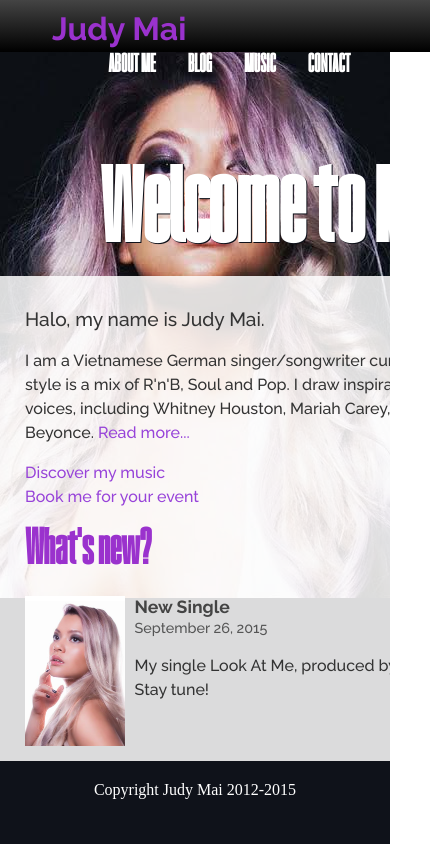
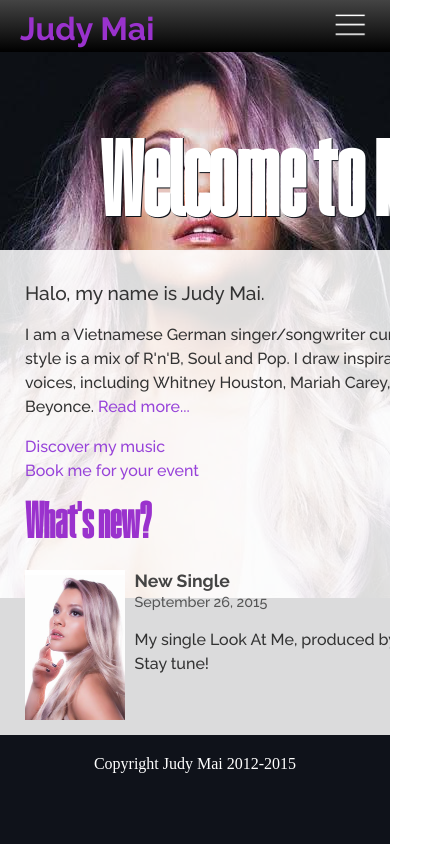
Before and after one commit to myfashionhub/judy-mai, a plain HTML site: page index.html in a window 390 px wide. Shown: the whole page, 430 px wide, since content can reach past the window. Drawn offline with nearby package versions, Linux system fonts and the light colour scheme; no server answers; a script that the page names is missing; a web font is replaced by a local one.

Commit message:
Add hamburger button + mobile menu styling

```diff
--- a/index.html
+++ b/index.html
@@ -34,6 +34,9 @@
   <a href="/">
     <h1 class='logo'>Judy Mai</h1>
   </a>
+
+  <img src='/images/hamburger.png' class='expand'/>
+
   <ul>
     <li data-name='about'>
       <a href="#about" class='page about'>About me</a>
@@ -51,6 +54,7 @@
       <a href="#contact" class='page contact'>Contact</a>
     </li>
   </ul>
+
 </nav>
 
 <!-- WRAPPER -->
--- a/stylesheet/base.css
+++ b/stylesheet/base.css
@@ -34,7 +34,7 @@ p, span {
   font-weight: 500;
 }
 
-div {
+div, nav, ul, li, p, span {
   box-sizing: border-box;
 }
 
--- a/stylesheet/layout.css
+++ b/stylesheet/layout.css
@@ -42,6 +42,10 @@ nav .logo {
 
 nav .logo:hover {
   color: #fff;
+}
+
+nav .expand {
+  display: none;
 }
 
 footer {
--- a/stylesheet/mobile.css
+++ b/stylesheet/mobile.css
@@ -1,6 +1,34 @@
 @media screen and (max-width: 600px) {
 
-  .content {
-    width: 100%;
-  }
+nav .expand { /* hamburger button */
+  display: block;
+  width: 40px;
+  height: auto;
+  position: relative;
+  float: right;
 }
+
+nav ul {
+  /*display: none;*/
+}
+
+nav ul li {
+  display: none;
+}
+
+nav ul.expanded li {
+  display: block;
+}
+
+nav .logo {
+  margin-left: 0;
+}
+
+.content {
+  width: 100%;
+}
+
+
+
+
+}
```
Also changed, not shown: images/hamburger.png (added).
